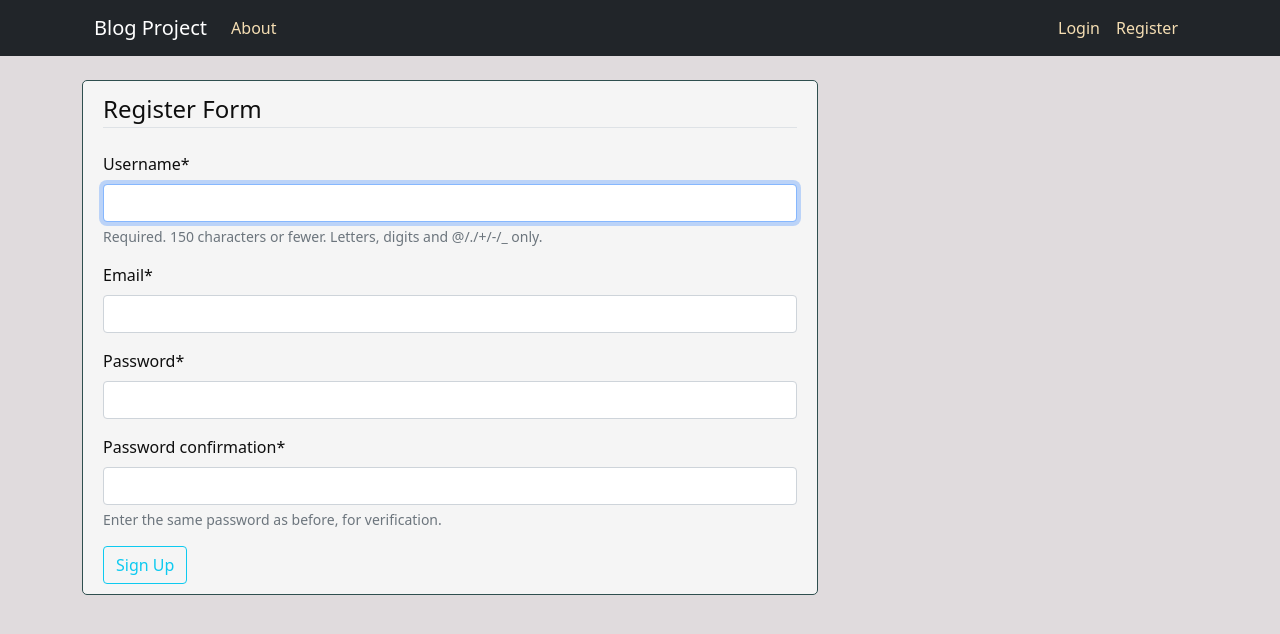
After one commit to devloulou/2022_szeptember_django_ui, a Django app: page /register/ in a window 1280 px wide. The commit adds this page. Shown: the top 634 px of the page. Run offline with Django 3.2, Linux system fonts and the light colour scheme; some libraries are stand-ins or nearby versions.

Commit message:
implement registration

```diff
--- a/my_blog/my_blog/settings.py
+++ b/my_blog/my_blog/settings.py
@@ -40,6 +40,8 @@ INSTALLED_APPS = [
     'django.contrib.staticfiles',
     'blog.apps.BlogConfig',
     'user_registration.apps.UserRegistrationConfig',
+    'crispy_forms',
+    'crispy_bootstrap5'
 ]
 
 MIDDLEWARE = [
@@ -128,3 +130,6 @@ STATICFILES_DIRS = [os.path.join(BASE_DIR, 'static')]
 # https://docs.djangoproject.com/en/3.2/ref/settings/#default-auto-field
 
 DEFAULT_AUTO_FIELD = 'django.db.models.BigAutoField'
+
+CRISPY_ALLOWED_TEMPLATE_PACKS = "bootstrap5"
+CRISPY_TEMPLATE_PACK = 'bootstrap5'
--- a/my_blog/my_blog/urls.py
+++ b/my_blog/my_blog/urls.py
@@ -15,10 +15,14 @@ Including another URLconf
 """
 from django.contrib import admin
 from django.urls import path, include
+from user_registration.views import register as register_view
+from django.contrib.auth import views as auth_views
 
 urlpatterns = [
+    path('', include('blog.urls')),
     path('admin/', admin.site.urls),
-    path('', include('blog.urls')),
+    path('register/', register_view, name="register"),
+    path('login/', auth_views.LoginView.as_view(template_name='user/login.html'), name="login"),
 ]
 
 
--- a/my_blog/templates/base/navbar.html
+++ b/my_blog/templates/base/navbar.html
@@ -13,7 +13,7 @@
                 <!-- Navbar Right Side -->
                 <div class="navbar-nav ms-auto">
                     <a class="nav-item nav-link" href="#">Login</a>
-                    <a class="nav-item nav-link" href="#">Register</a>
+                    <a class="nav-item nav-link" href="{% url 'register' %}">Register</a>
                 </div>
             </div>
         </div>
--- a/my_blog/templates/blog/base.html
+++ b/my_blog/templates/blog/base.html
@@ -20,6 +20,14 @@
     <main role="main" class="container">
         <div class="row">
             <div class="col-md-8">
+                {% if messages %}
+                    {% for message in messages %}
+                        <div class="alert alert-{{ message.tags }}">
+                            {{ message }}
+                        </div>
+                    {% endfor %}
+                {% endif %}
+
                 {% include 'base/navbar.html' %}
                 {% block content %}
                 {% endblock content%}
--- /dev/null
+++ b/my_blog/templates/user/register.html
@@ -0,0 +1,18 @@
+{% extends 'blog/base.html' %}
+{% load crispy_forms_tags %}
+{% block content %}
+    <div class="content-section">
+        <form method="post">
+            {% csrf_token %}
+            <fieldset class="form-group">
+                <legend class="border-bottom mb-4">Register Form</legend>
+                <!-- {{ form.as_p }} -->
+                {{ form|crispy }}
+            </fieldset>
+            <div class="form-group">
+                <input class="btn btn-outline-info" type="submit" name="submit" value="Sign Up" id="submit-id-submit">
+            </div>
+        </form>
+    </div>
+
+{% endblock content%}
--- /dev/null
+++ b/my_blog/user_registration/forms.py
@@ -0,0 +1,10 @@
+from django import forms
+from django.contrib.auth.models import User
+from django.contrib.auth.forms import UserCreationForm
+
+class UserRegisterForm(UserCreationForm):
+    email = forms.EmailField(required=True)
+
+    class Meta:
+        model = User
+        fields = ['username', 'email', 'password1', 'password2']
--- a/my_blog/user_registration/views.py
+++ b/my_blog/user_registration/views.py
@@ -1,3 +1,28 @@
-from django.shortcuts import render
+from django.shortcuts import render, redirect
+from .forms import UserRegisterForm
+from django.contrib import messages
 
+# MVT - MVC
+# register oldal
+#
 # Create your views here.
+# 1. létrehoztam a model-t -> az adatbázis része a fejlesztésnek
+# 2. html
+# 3. view, ami rendereli a html file-unkat
+# 4. login endpoint, URL
+
+def register(request):
+    if request.method == 'POST':
+        form = UserRegisterForm(request.POST)
+        if form.is_valid():
+            form.save()
+            messages.success(request, f"Your account has been created! You are able to login!")
+            return redirect('login')
+
+    else:
+        form = UserRegisterForm()
+
+    context = {
+        'form': form
+    }
+    return render(request, 'user/register.html', context=context)
```
Also changed, not shown: my_blog/templates/user/login.html (added, +18 -0 lines), my_blog/db.sqlite3.
